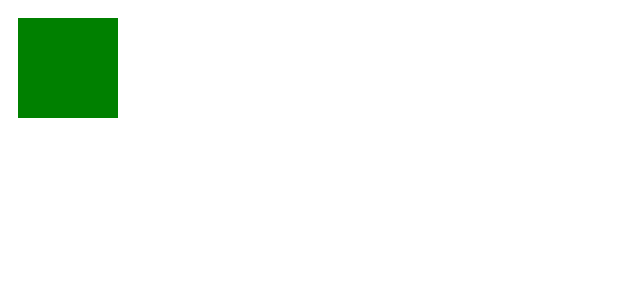
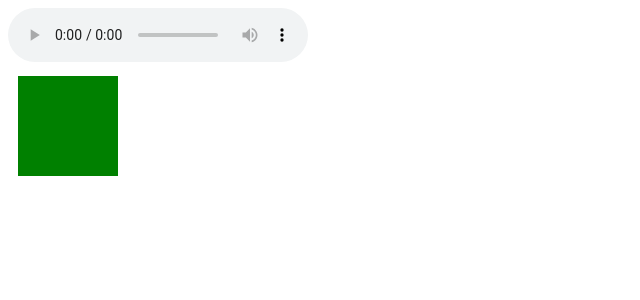
Before and after one commit to davidank/hjkApp, a React app: page / in a window 1280 px wide. Shown: the top 300 px of the page, without its empty margins (0-640 px from the left). Built offline with nearby package versions, Linux system fonts and the light colour scheme.

Commit message:
removed music folder from gitignore, added file-loader for mp3 into webpack config

```diff
--- a/frontend/musicVisualizer.jsx
+++ b/frontend/musicVisualizer.jsx
@@ -1,5 +1,6 @@
 import React from 'react';
 import init from './musicVisualizerUtil.js';
+import soundFile from './music/test.mp3';
 
 export default class MusicVisualizer extends React.Component {
   constructor(props) {
@@ -14,6 +15,11 @@ export default class MusicVisualizer extends React.Component {
   render() {
     return(
       <div>
+        <div>
+          <audio controls>
+            <source src={soundFile} type="audio/mpeg"/>
+          </audio>
+        </div>
         <canvas id="musicVisualizer"></canvas>
       </div>
     );
```
Also changed, not shown: 1 other file (tests, documents, lock files or other folders).
